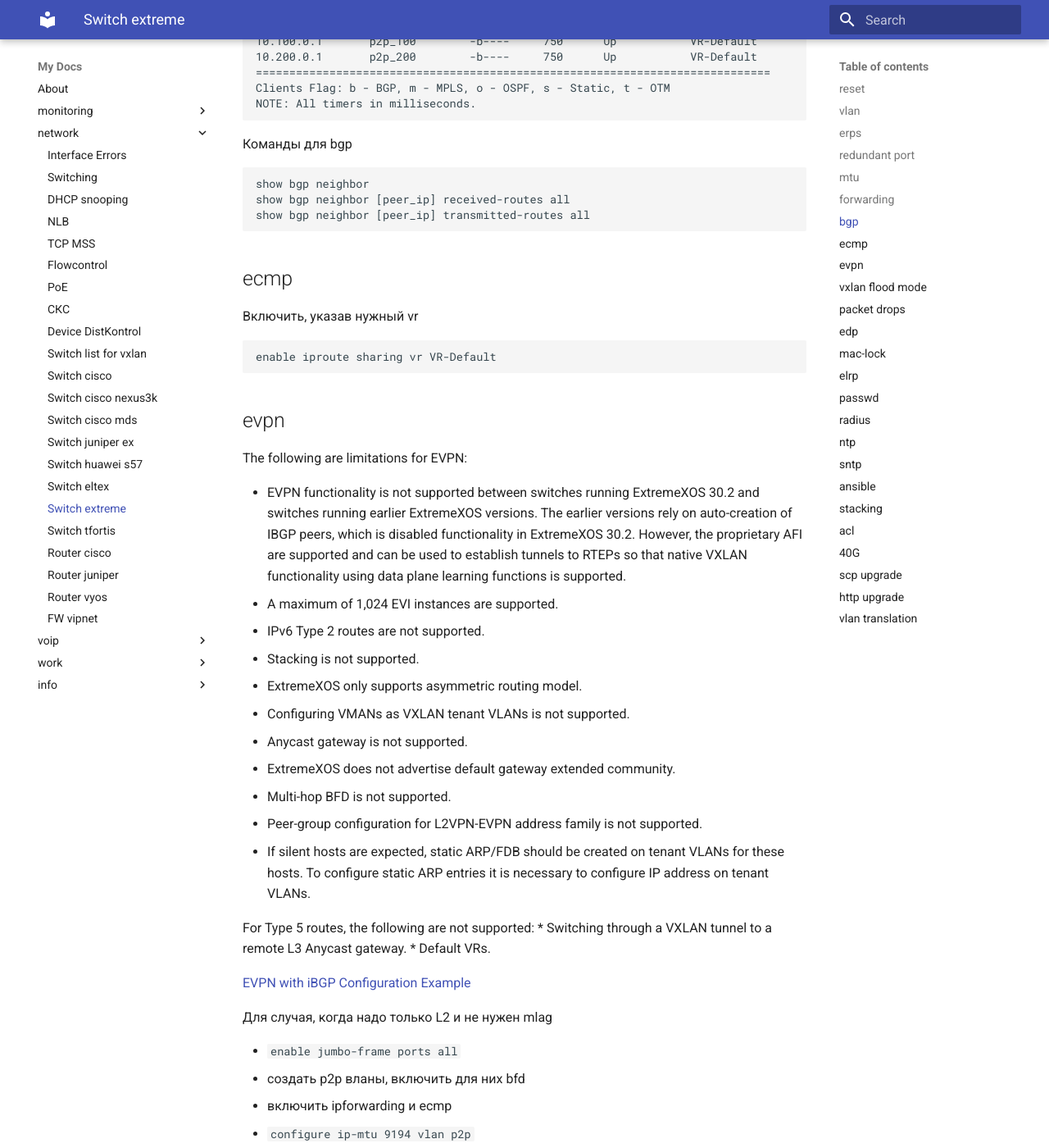
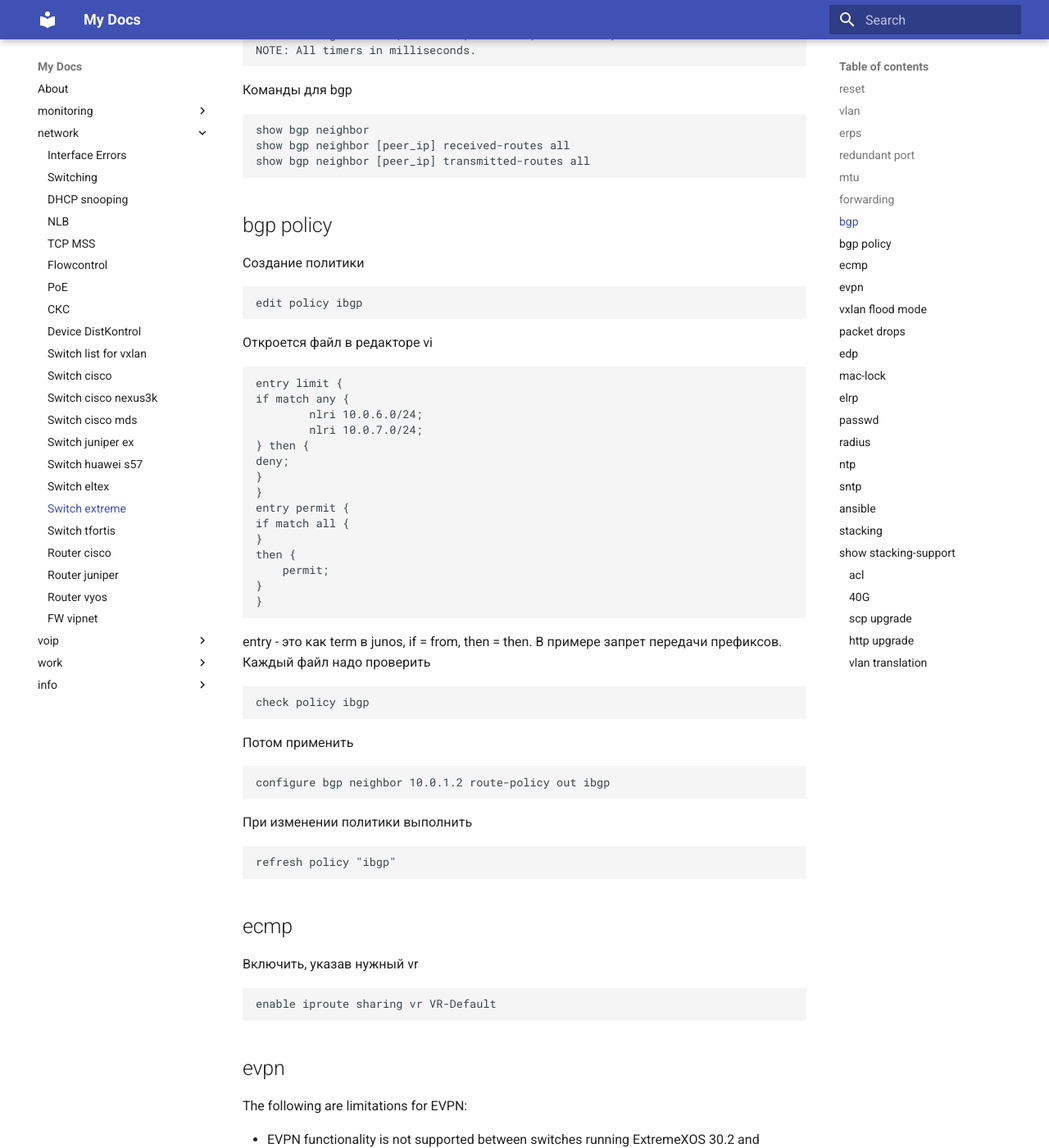
Before and after one commit to v98765/v98765.github.io, an MkDocs documentation site: the page built from docs/network/extreme.md, in a window 1280 px wide and 1400 px high, scrolled down 3732 px. Shown: the whole window at 82% size. Built offline with MkDocs 1.6.1 and Material for MkDocs 9.7.7, drawn with Linux system fonts in a browser that asks for light colours; some of the changed text lies outside the part shown.

Commit message:
bgp policy

````diff
--- a/docs/network/extreme.md
+++ b/docs/network/extreme.md
@@ -170,6 +170,44 @@
 show bgp neighbor [peer_ip] transmitted-routes all
 ```
 
+## bgp policy
+
+Создание политики
+```text
+edit policy ibgp
+```
+Откроется файл в редакторе vi
+```text
+entry limit {
+if match any {
+        nlri 10.0.6.0/24;
+        nlri 10.0.7.0/24;
+} then {
+deny;
+}
+}
+entry permit {
+if match all {
+}
+then {
+    permit;
+}
+}
+```
+entry - это как term в junos, if = from, then = then. В примере запрет передачи префиксов.
+Каждый файл надо проверить
+```text
+check policy ibgp
+```
+Потом применить
+```text
+configure bgp neighbor 10.0.1.2 route-policy out ibgp
+```
+При изменении политики выполнить
+```text
+refresh policy "ibgp"
+```
+
 ## ecmp
 
 Включить, указав нужный vr
@@ -289,8 +327,7 @@
 
 ## mac-lock
 
-[По инструкции](https://gtacknowledge.extremenetworks.com/articles/How_To/How-to-bind-a-single-mac-address-to-a-port)
-ограничить кол-во мак-адресов на порту, указать статикой нужный
+[По инструкции](https://gtacknowledge.extremenetworks.com/articles/How_To/How-to-bind-a-single-mac-address-to-a-port) ограничить кол-во мак-адресов на порту, указать статикой нужный
 
 ```text
 enable mac-locking
@@ -413,6 +450,21 @@
 disable stacking node-address [node-mac]
 reboot node-address [node-mac]
 ```
+Для 670v с модулем vim4-40g4x понадобилось расконфигурировать стек, чтобы активировать порты.
+Т.е. если Yes, а не No как ниже
+# show stacking-support
+
+Stack    Available Ports
+Port    Native  Alternate  Configured  Current
+-----   -----------------  ----------  ----------
+1       Yes *   47         Native      Native
+2       Yes *   48         Native      Native
+stacking-support:          Enabled     Enabled
+```
+то
+```text
+unconfigure stacking-support
+```
 
 ## acl
 
````
